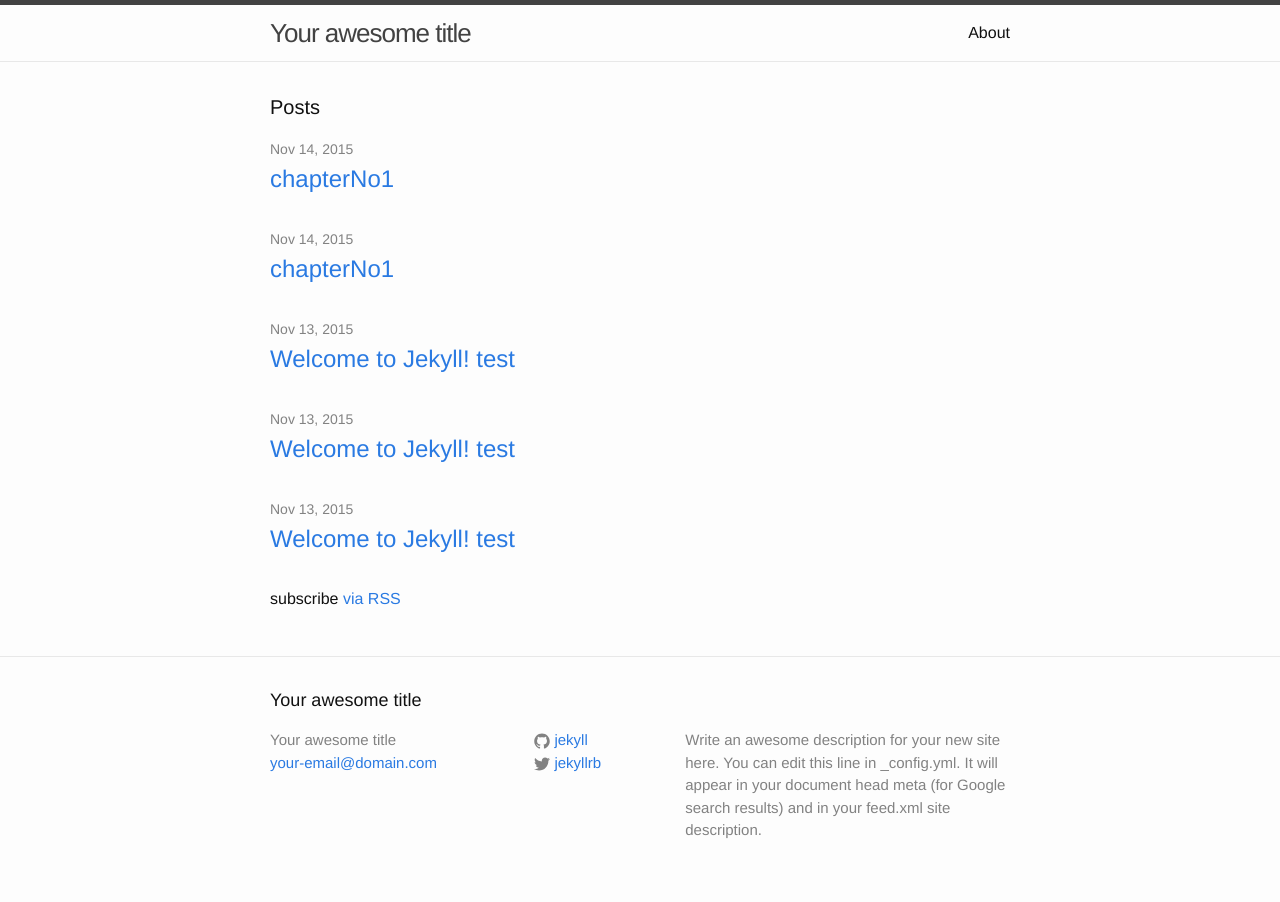
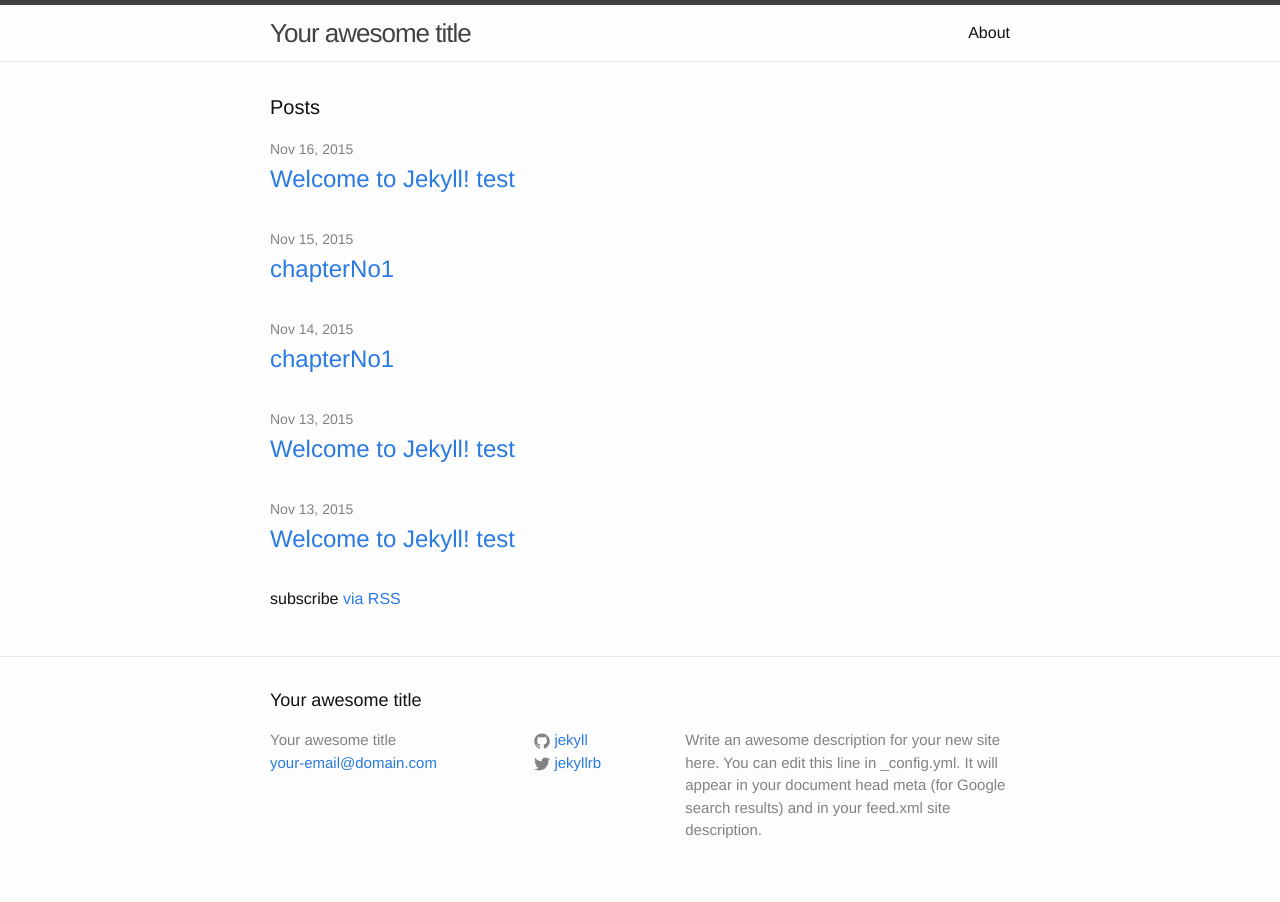
Before and after one commit to oldMrCoder/jekyll_demo, a Jekyll site: the page built from index.html, in a window 1280 px wide. Built offline with Jekyll 4.4.1, drawn with Linux system fonts in a browser that asks for light colours.

Commit message:
modified two file

```diff
--- a/_posts/2015-11-13-welcome-to-jekyll0.markdown
+++ b/_posts/2015-11-13-welcome-to-jekyll0.markdown
@@ -1,7 +1,7 @@
 ---
 layout: post
 title:  "Welcome to Jekyll! test"
-date:   2015-11-13 22:42:11 +0800
+date:   2015-11-16 22:42:11 +0800
 categories: jekyll update
 ---
 You’ll find this post in your `_posts` directory. Go ahead and edit it and re-build the site to see your changes. You can rebuild the site in many different ways, but the most common way is to run `jekyll serve`, which launches a web server and auto-regenerates your site when a file is updated.
--- a/_posts/2015-11-15-test.markdown
+++ b/_posts/2015-11-15-test.markdown
@@ -1,7 +1,7 @@
 ---
 layout: post
 title:  "chapterNo1"
-date:   2015-11-14 22:42:11 +0800
+date:   2015-11-15 22:42:11 +0800
 categories: jekyll update
 ---
 
```
